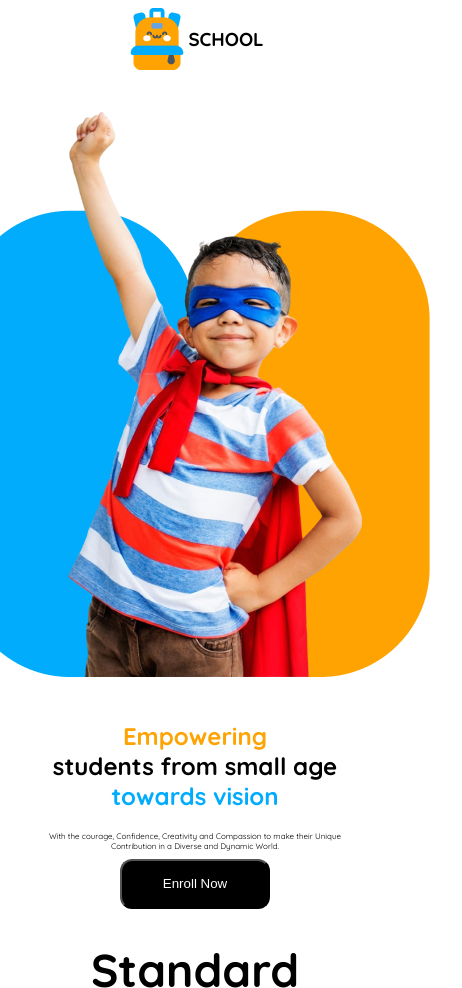
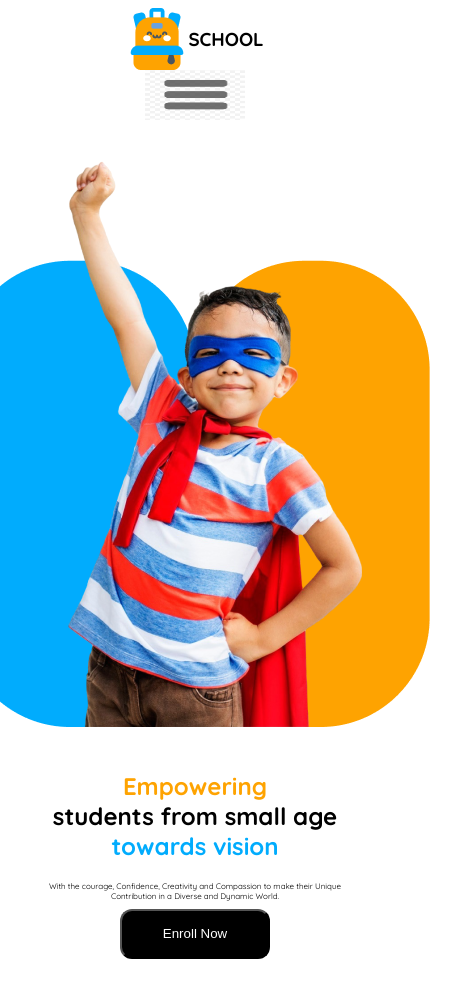
Before and after one commit to afifa-azim/assignment-2, a plain HTML site: page index.html in a window 390 px wide. Shown: the top 988 px of the page, 462 px wide, since content can reach past the window. Drawn offline with Linux system fonts and the light colour scheme.

Commit message:
added the hambarg

```diff
--- a/index.html
+++ b/index.html
@@ -21,7 +21,11 @@
                 <li class="nav-item"><a href="" class="nav-link text-aqua">Facilities</a></li>
                 <li class="nav-item"><a href="" class="nav-link text-violet">Admission</a></li>
             </ul>
+            <!-- <div class="hambarg"><img src="assets/hambarg.png" alt=""></div> -->
+            <img class="hambarg display-flex" src="assets/hambarg.png" alt="">
+
             <button class="ctn-button">Contact</button>
+
         </div>
     </header>
     <main>
--- a/styles/assignment-2.css
+++ b/styles/assignment-2.css
@@ -93,6 +93,15 @@ main{
     color: white;
     font-weight: 76px;
  }
+ .hambarg{
+    border: none;
+    width: 100px;
+    height: 50px;
+     display: none;
+
+ }
+
+
  /* main-section-hero */
  .hero {
     align-items: center;
@@ -308,13 +317,13 @@ main{
 /* Container for Centering */
 .button-container {
   text-align: center;
-  /* display: flex;
+   display: flex;
   justify-content: center;
   align-items: center;
   width: 100%;
   margin-bottom: 30px;
   margin-top: 40px;
-  padding: 40px; */
+  padding: 40px;
 }
 
 /* View All Button Styling */
@@ -394,6 +403,9 @@ footer {
     flex-direction: column;
     align-items: center;
 }
+.hambarg{
+  display: block;
+}
 .hero-image {
   order: -1;
   align-items: center;
```
Also changed, not shown: assets/hambarg.png (added).
